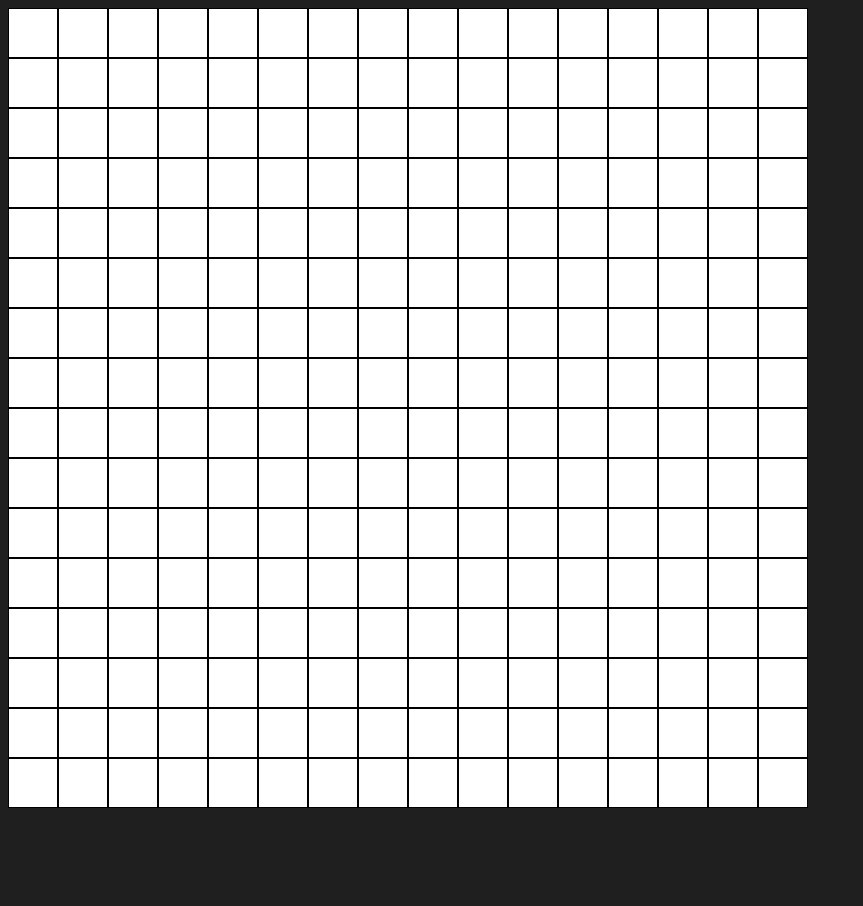
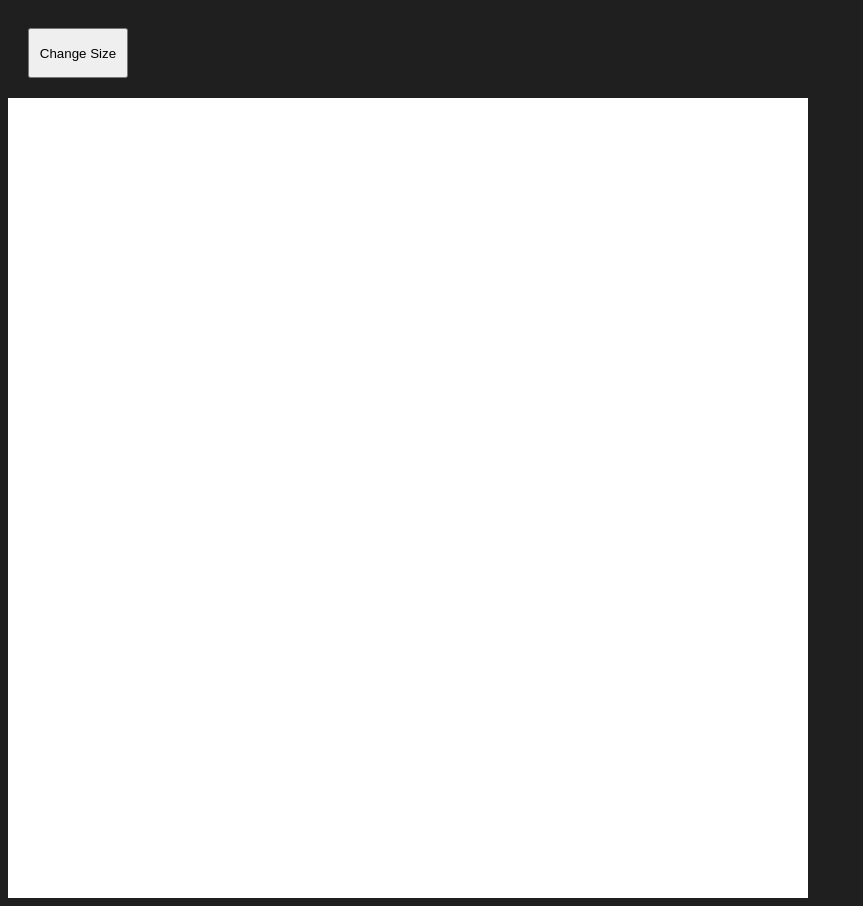
Before and after one commit to KriiZii/etchasketch, a plain HTML site: page index.html in a window 1280 px wide. Shown: the whole page, without its empty margins (0-863 px from the left). Before the commit the page ends 816 px from the top, so only its background shows below. Drawn offline with Linux system fonts and the light colour scheme.

Commit message:
boxes now change color on hover and added change size button

```diff
--- a/index.html
+++ b/index.html
@@ -7,7 +7,10 @@
     <link rel="stylesheet" href="style.css">
 </head>
 <body>
-    <div class="container"></div>
+    <div class="mainContainer">
+        <div class="buttonContainer"></div>
+        <div class="container"></div>
+    </div>
     <script src="script.js"></script>
 </body>
 </html>
--- a/script.js
+++ b/script.js
@@ -1,16 +1,37 @@
+const mainContainer = document.querySelector(".mainContainer")
+const buttonContainer = document.querySelector(".buttonContainer")
 const container = document.querySelector(".container")
 
-function createBoxes() {
-    for (let i = 1; i <= 256; i++) {
+const button = document.createElement("button")
+buttonContainer.appendChild(button)
+button.textContent = "Change Size"
+
+function createBoxes(size) {
+    for (let i = 1; i <= (size*size); i++) {
         const box = document.createElement("div")
         box.classList.add("box")
         box.style.backgroundColor = "white"
+        box.style.height = `${800/size}px`
+        box.style.width = `${800/size}px`
         container.appendChild(box)
     }
 }
 
-createBoxes()
+createBoxes(16)
 
 container.addEventListener("mouseover", (event) => {
     event.target.style.backgroundColor = "orange"
 })
+
+function setGridSize() {
+    let inputSize = prompt("What size would you like the grid to be? (max 100)")
+    if (inputSize > 100) {
+        inputSize = 100
+    }
+    while (container.hasChildNodes()) {
+        container.removeChild(container.firstChild)
+    }
+    createBoxes(inputSize)
+}
+
+button.onclick = () => setGridSize()
--- a/style.css
+++ b/style.css
@@ -4,6 +4,13 @@ body {
 
 * {
     color: white;
+}
+
+button {
+    width: 100px;
+    height: 50px;
+    margin: 20px;
+    color: black;
 }
 
 .container {
@@ -15,9 +22,7 @@ body {
 .box {
     flex: 0 0 auto;
     box-sizing: border-box;
-    height: 50px;
-    width: 50px;
-    border-style: solid;
+    /* border-style: solid;
     border-width: 1px;
-    border-color: black;
+    border-color: black; */
 }
```
